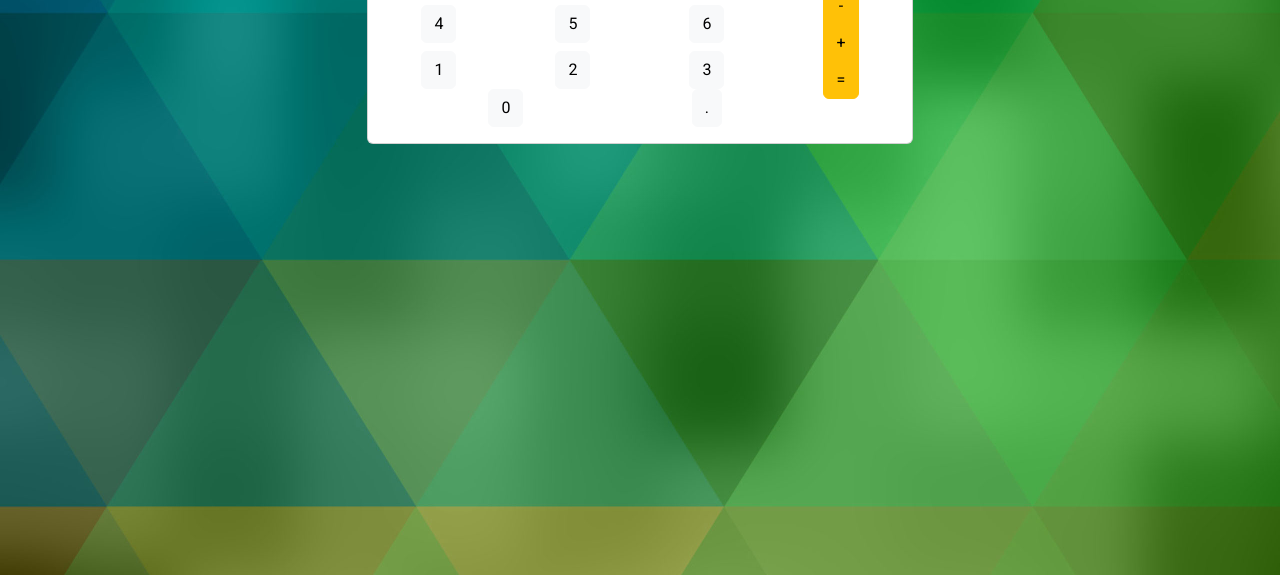
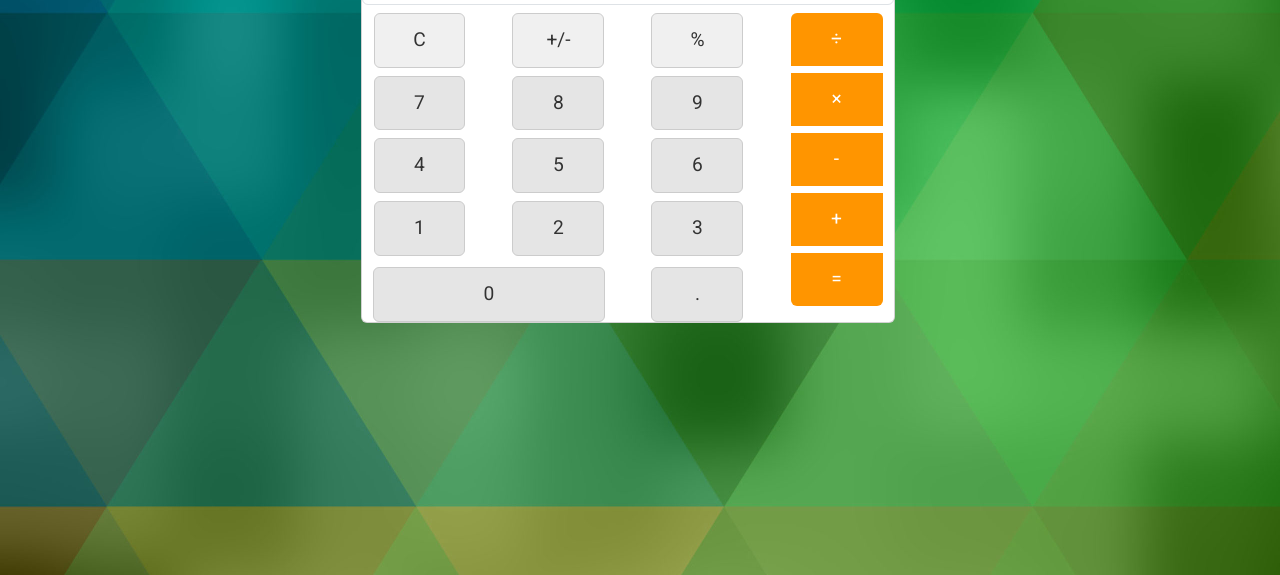
Before and after one commit to chaseburkey/my-website, a plain HTML site: page products.html in a window 1280 px wide. Shown: the part 225-800 px from the top of the page. Drawn offline with nearby package versions, Linux system fonts and the light colour scheme.

Commit message:
Update style.css

```diff
--- a/css/style.css
+++ b/css/style.css
@@ -75,6 +75,67 @@ img {
     font-size: 30px;
     text-align: center;
   }
+.container {
+    min-height: 80vh;
+    margin-block: 0;
+    display: flex;
+    align-items: center;
+  }
+
+  .container > .row {
+    flex-basis: 100%;
+  }
+  .card-body {
+    padding: 0;
+  }
+
+  .btn {
+    font-size: 1.2rem;
+    padding: 0.75rem 1rem;
+  }
+
+  .btn-secondary {
+    background-color: #f0f0f0;
+    color: #333;
+    border: 1px solid #ccc;
+  }
+
+  .btn-light {
+    background-color: #e5e5e5;
+    color: #333;
+    border: 1px solid #ccc;
+  }
+
+  .btn-warning {
+    background-color: #ff9500;
+    color: #fff;
+    border: none;
+  }
+
+  .btn-block {
+    width: 80%;
+  }
+
+  #zero-row {
+    margin-top: 0.7rem;
+  }
+
+  .btn-block#zero {
+    width: 91%;
+  }
+
+  .btn-group {
+    display: flex;
+  }
+
+  .btn-group-vertical {
+    gap: 0.5235rem;
+    width: 80%;
+  }
+
+  .btn-group-vertical > * {
+    width: 100%;
+  }
   @keyframes fadeIn {
     0% { opacity: 0; }
     100% { opacity: 1; }
```
